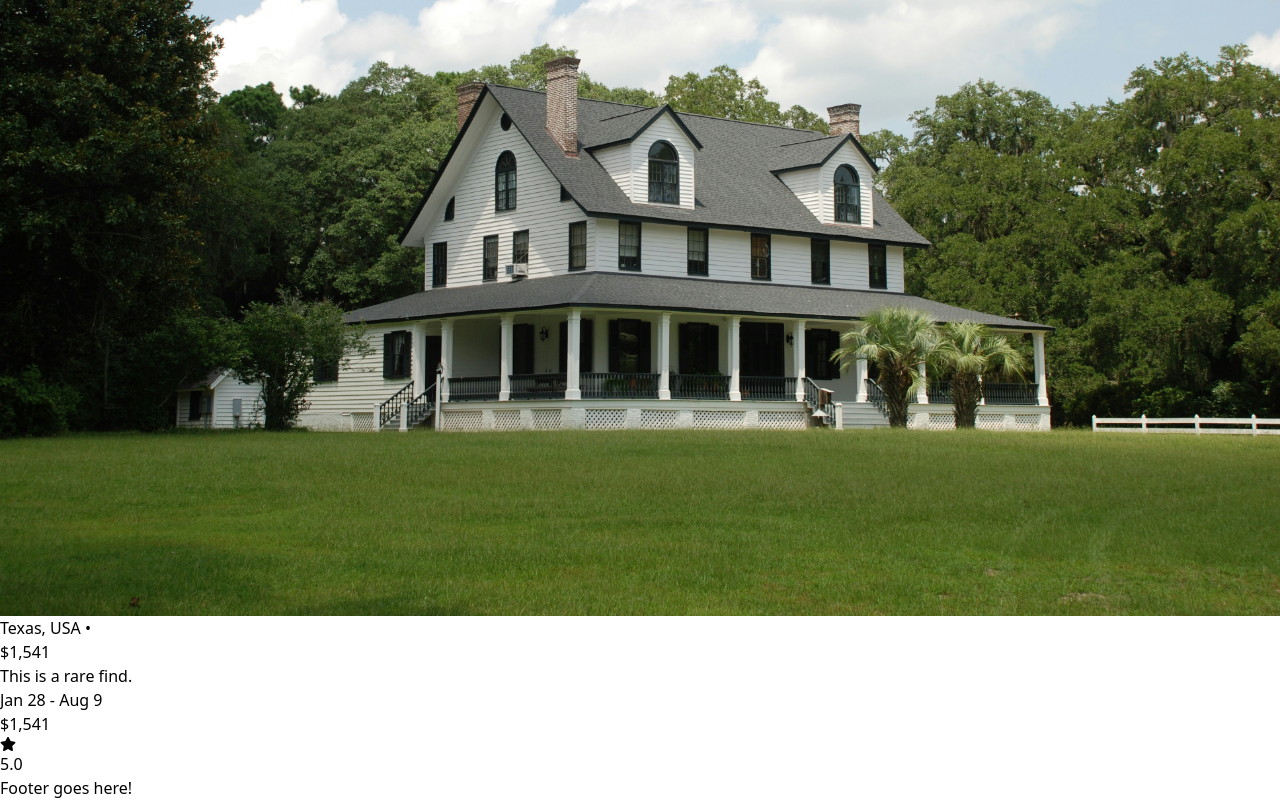
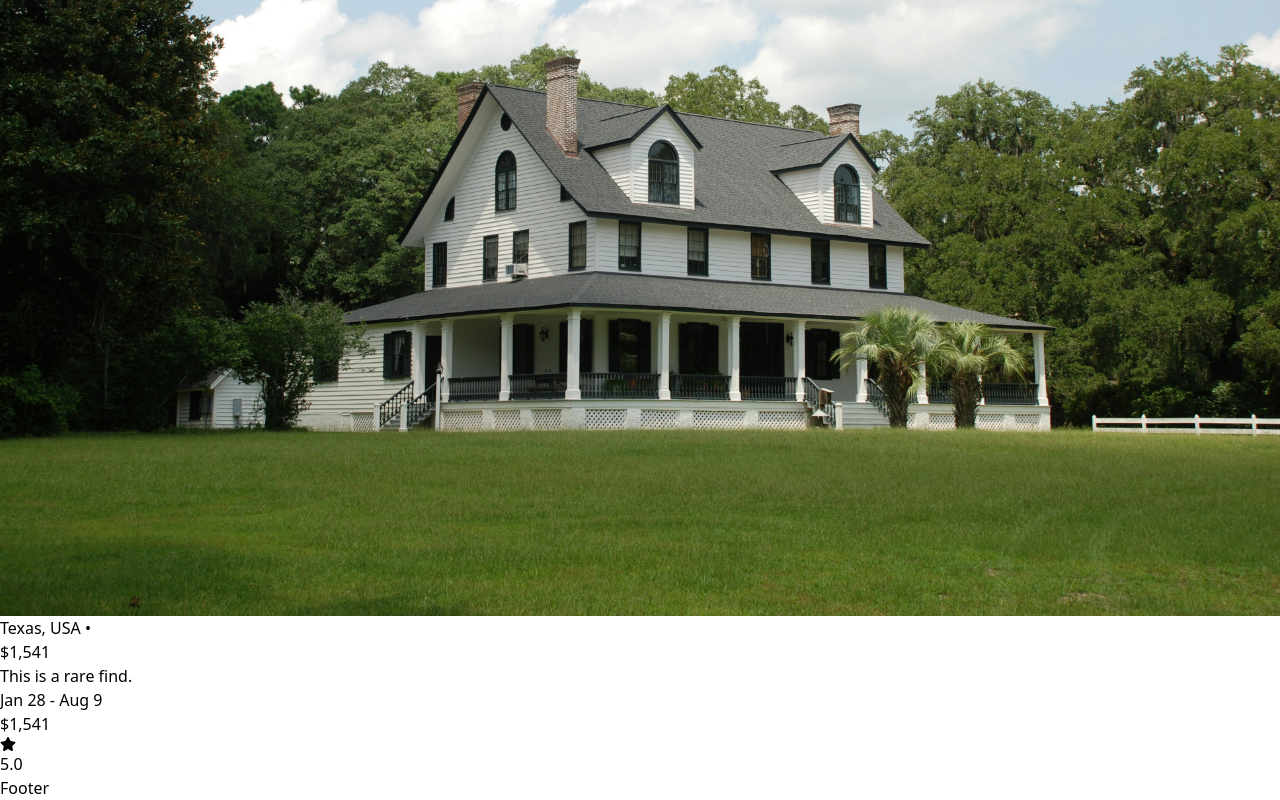
Before and after one commit to Ellieellie12/airbnb-clone, a React (Vite) app: page / in a window 1280 px wide. Shown: the part 8106-8906 px from the top of the page. Built offline with nearby package versions, Linux system fonts and the light colour scheme.

Commit message:
add to footer

```diff
--- a/src/components/Footer/Footer.jsx
+++ b/src/components/Footer/Footer.jsx
@@ -2,7 +2,7 @@
 
 const Footer = () => {
   return (
-    <div>Footer goes here!</div>
+    <div>Footer</div>
   )
 }
 export default Footer
```
